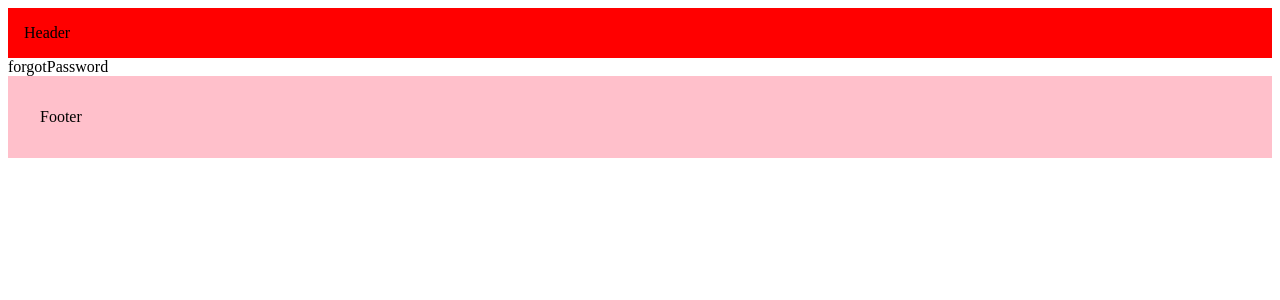
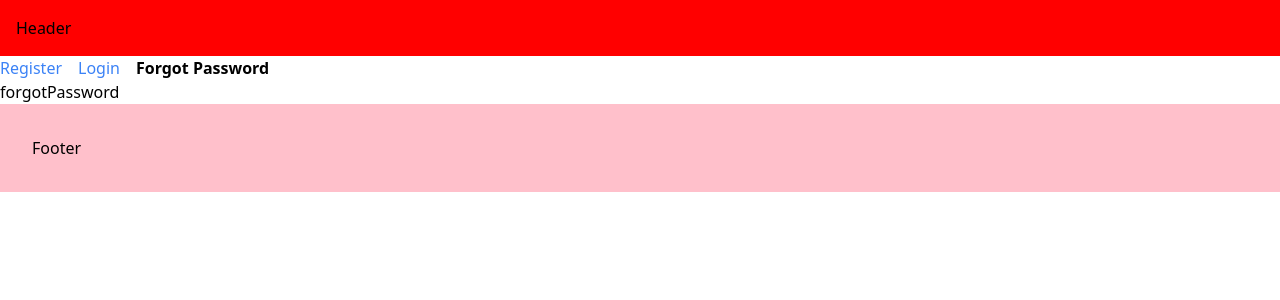
Before and after one commit to ritesh0304/learning-NextJs, a Next.js app in the folder hello-world/: page /forgot-password in a window 1280 px wide. Shown: the top 300 px of the page. Built offline with nearby package versions, Linux system fonts and the light colour scheme.

Commit message:
active link creating

```diff
--- /dev/null
+++ b/hello-world/src/app/(auth)/layout.tsx
@@ -0,0 +1,40 @@
+"use client";
+
+import Link from "next/link";
+import { usePathname }  from 'next/navigation'
+import "./styles.css"
+
+const navLinks=[
+    {name:"Register", href:"/register"},
+    {name:"Login",href:"/login"},
+    {name:"Forgot Password", href:"/forgot-password"}
+]
+
+export default function AuthLayout({
+    children
+}:{
+    children:React.ReactNode;
+}){
+    const pathname=usePathname();
+
+ return (
+    <div>
+        {
+            navLinks.map((link)=>{
+            const isActive=pathname.startsWith(link.href);
+            console.log(link.href)
+              return  <Link
+                href={`${link.href}`}
+                key={`${link.name}`}
+                // style={{backgroundColor: `${isActive ?"red":"green" }`}}
+                className={isActive?"font-bold mr-4": "text-blue-500 mr-4"}
+                >
+                {`${link.name}`}
+                </Link>
+               })
+
+        }
+                    {children}
+    </div>
+ )
+}
--- /dev/null
+++ b/hello-world/src/app/(auth)/styles.css
@@ -0,0 +1,3 @@
+@tailwind base;
+@tailwind components;
+@tailwind utilities;
```
